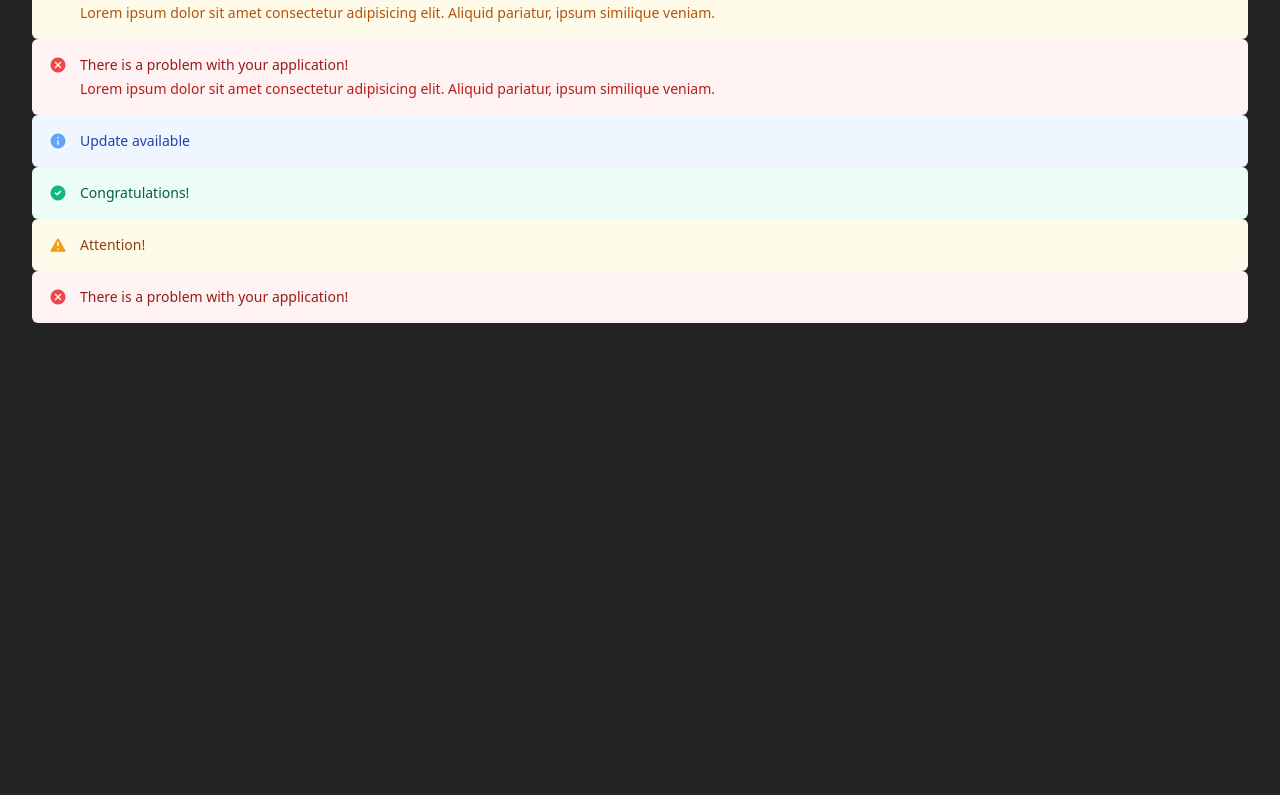
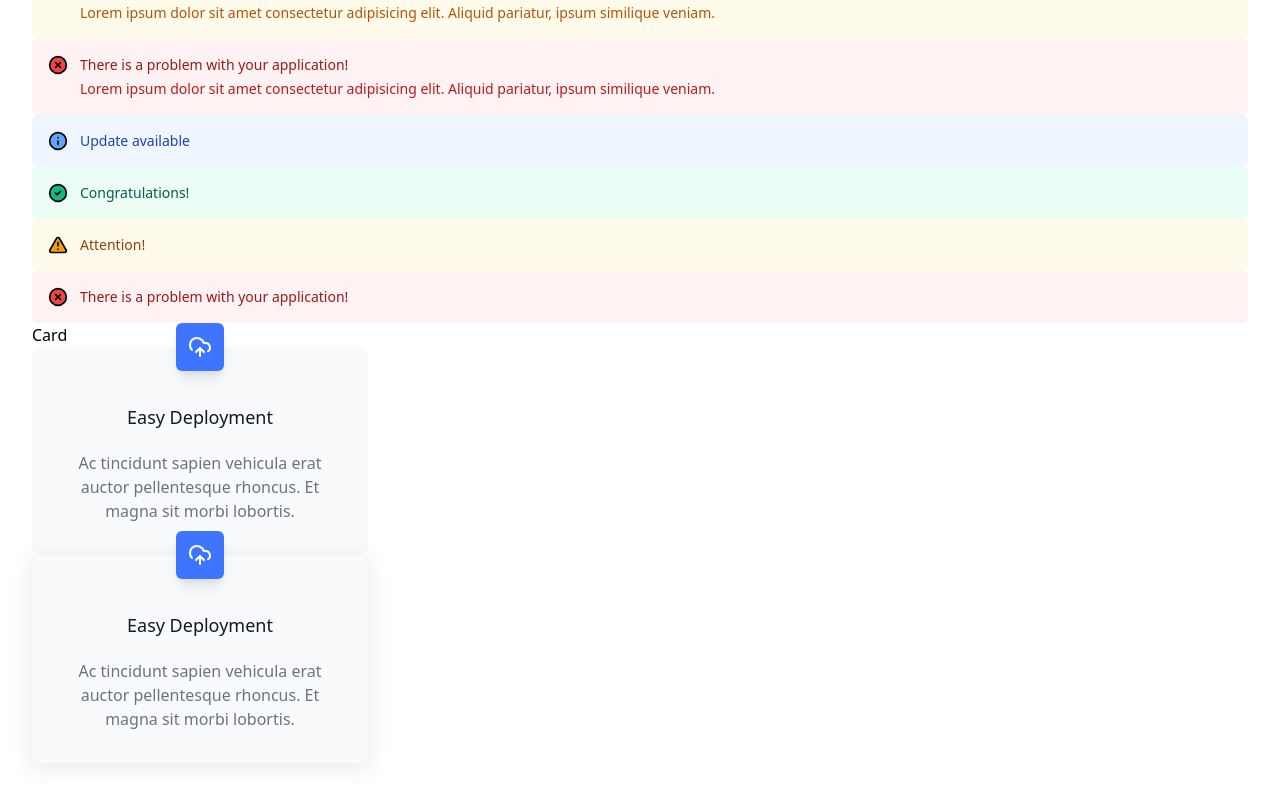
Before and after one commit to nicjrichDEV/scrimba-components, a React (Vite) app: page / in a window 1280 px wide. Shown: the part 605-1400 px from the top of the page. Before the commit the page ends 960 px from the top, so only its background shows below. Built offline with nearby package versions, Linux system fonts and the light colour scheme.

Commit message:
Card complete.

```diff
--- a/src/App.jsx
+++ b/src/App.jsx
@@ -1,6 +1,7 @@
 import "./App.css";
 import { Badge } from "./components/badge/Badge";
 import { Banner } from "./components/banner/Banner";
+import { Card } from "./components/card/Card";
 
 function App() {
   return (
@@ -73,6 +74,20 @@ function App() {
           />
         </div>
       </section>
+      <section>
+        <h2>Card</h2>
+        <div className="cards">
+          <Card
+            title="Easy Deployment"
+            description="Ac tincidunt sapien vehicula erat auctor pellentesque rhoncus. Et magna sit morbi lobortis."
+          />
+          <Card
+            title="Easy Deployment"
+            description="Ac tincidunt sapien vehicula erat auctor pellentesque rhoncus. Et magna sit morbi lobortis."
+            hovered={true}
+          />
+        </div>
+      </section>
     </>
   );
 }
--- a/src/components/card/Card.jsx
+++ b/src/components/card/Card.jsx
@@ -1,5 +1,20 @@
+import { DessertIcon, UploadCloud } from "lucide-react";
 import styles from "./Card.module.css";
 
-export const Card = () => {
-  return <div>CARD</div>;
+export const Card = ({ title, description, hovered = false, ...rest }) => {
+  return (
+    <div
+      className={styles.card}
+      data-hovered={hovered ? "true" : "false"}
+      {...rest}
+    >
+      <div className={styles.icon}>
+        <UploadCloud />
+      </div>
+      <div className={styles.copy}>
+        <h4>{title}</h4>
+        <p>{description}</p>
+      </div>
+    </div>
+  );
 };
--- a/src/components/card/Card.module.css
+++ b/src/components/card/Card.module.css
@@ -0,0 +1,62 @@
+.card {
+  background-color: #f9fafb;
+  border-radius: 8px;
+  display: flex;
+  flex-direction: column;
+  padding: 56px 24px 32px 24px;
+  align-items: center;
+  gap: 32px;
+  align-self: stretch;
+  position: relative;
+  max-width: 336px;
+  will-change: transform;
+  transition: box-shadow 250ms ease-in;
+
+  svg {
+    stroke: white;
+  }
+}
+
+.card:hover {
+  box-shadow: 0 4px 25px 0 rgba(0, 0, 0, 0.1);
+}
+
+.card[data-hovered="true"] {
+  box-shadow: 0 4px 25px 0 rgba(0, 0, 0, 0.1);
+}
+
+.icon {
+  width: 48px;
+  height: 48px;
+  background-color: #3f75fe;
+  display: flex;
+  align-items: center;
+  justify-content: center;
+  border-radius: 6px;
+  box-shadow: 0 10px 15px -3px rgba(0, 0, 0, 0.1),
+    0 4px 6px -2px rgba(0, 0, 0, 0.05);
+  position: absolute;
+  top: -24px;
+}
+
+.copy {
+  display: flex;
+  flex-direction: column;
+  gap: 20px;
+
+  h4 {
+    color: #111827;
+    text-align: center;
+    font-size: 18px;
+    font-weight: 500;
+    line-height: 28px;
+  }
+
+  p {
+    color: #6b7280;
+    text-align: center;
+    font-size: 16px;
+    font-weight: 400;
+    line-height: 24px;
+  }
+}
--- a/src/index.css
+++ b/src/index.css
@@ -65,9 +65,8 @@ svg {
 
 /* Root Variables */
 :root {
-  color-scheme: light dark;
-  color: rgba(255, 255, 255, 0.87);
-  background-color: #242424;
+  color: black;
+  background-color: E5E7EB;
 
   font-synthesis: none;
   text-rendering: optimizeLegibility;
```
